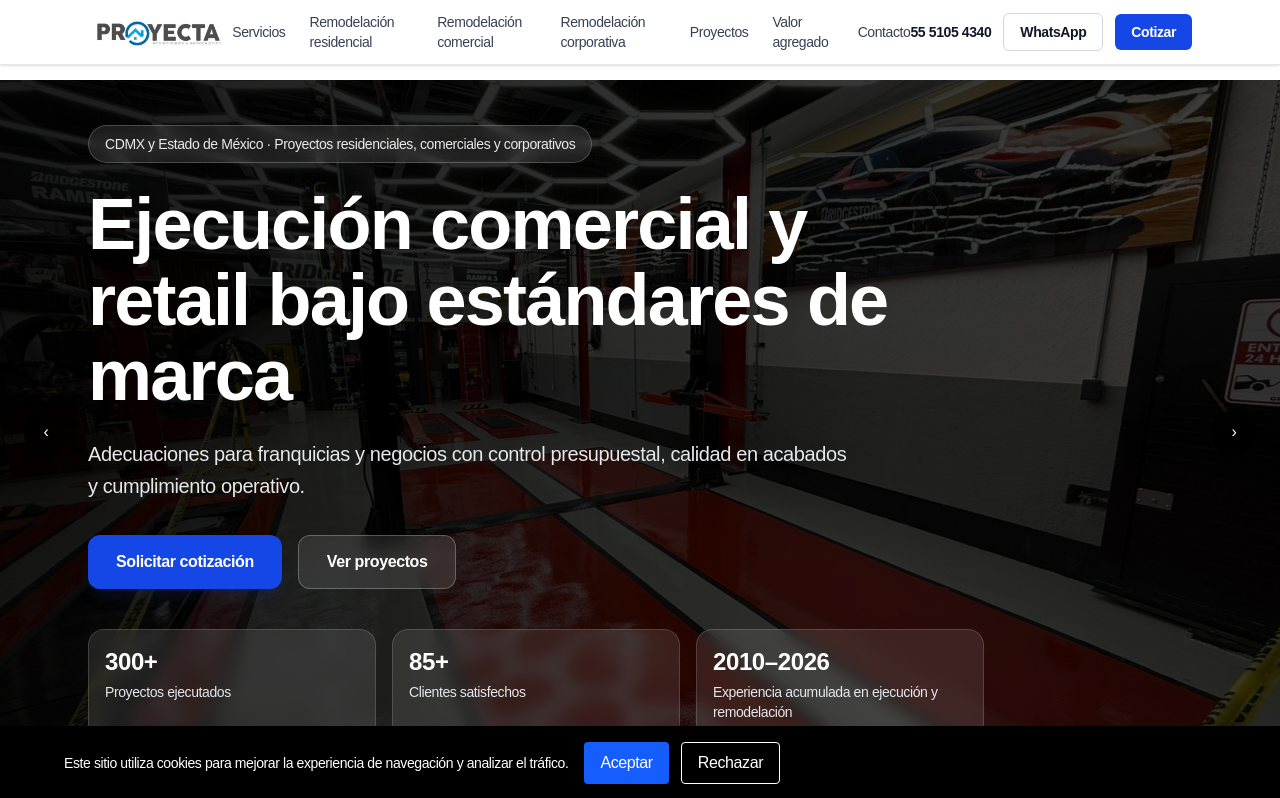
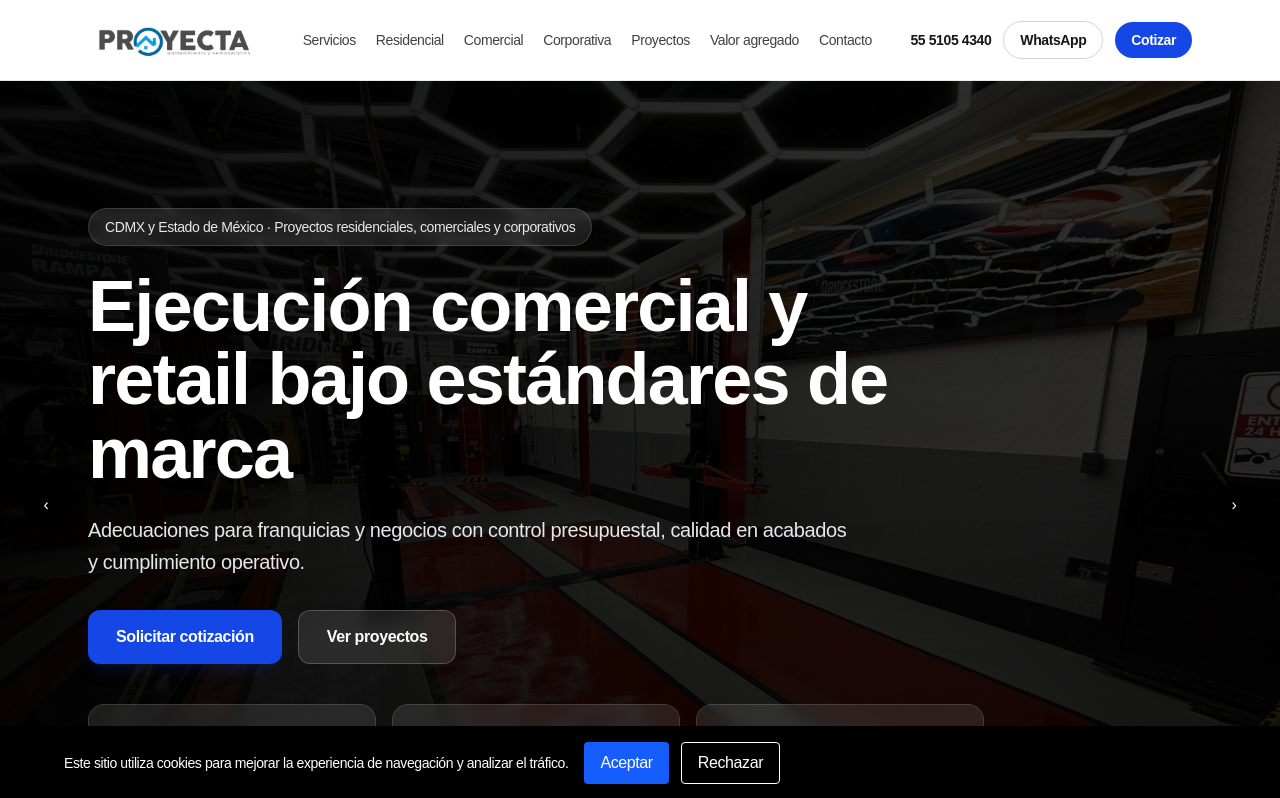
Before and after one commit to caprivara86/proyectaremodela, a Next.js app: page / in a window 1280 px wide. Shown: the top 798 px of the page. Built offline with nearby package versions, Linux system fonts and the light colour scheme.

Commit message:
Header premium + hero spacing mobile improvements

```diff
--- a/src/app/layout.tsx
+++ b/src/app/layout.tsx
@@ -54,51 +54,55 @@ export default function RootLayout({
         <link rel="icon" href="/icon.jpg" />
       </head>
       <body className="bg-white text-gray-900 antialiased tracking-tight">
-        <header className="fixed top-0 inset-x-0 z-50 border-b border-gray-200 bg-white/90 backdrop-blur-md shadow-sm">
-          <div className="max-w-6xl mx-auto px-6 h-16 flex items-center justify-between">
-            <a href="/" className="font-semibold tracking-wide text-white">
+                <header className="fixed inset-x-0 top-0 z-50 border-b border-white/10 bg-[rgba(255,255,255,0.82)] shadow-[0_10px_40px_rgba(15,23,42,0.08)] backdrop-blur-xl">
+          <div className="mx-auto flex h-20 max-w-6xl items-center justify-between gap-3 px-4 sm:px-6">
+            <a href="/" className="flex min-w-0 items-center">
               <Image
                 src="/projects/logo/proyecta_logo_alta_res_4000w.png"
                 alt="Proyecta Remodela"
-                width={180}
+                width={176}
                 height={44}
                 priority
+                className="h-auto w-[140px] sm:w-[160px] md:w-[176px]"
               />
               <span className="sr-only">Proyecta</span>
             </a>
 
-            <nav className="hidden md:flex items-center gap-6 text-sm font-medium text-gray-700">
-              <a href="/servicios" className="hover:text-gray-900 transition">Servicios</a>
-              <a href="/remodelacion-residencial" className="hover:text-gray-900 transition">Remodelación residencial</a>
-              <a href="/remodelacion-comercial" className="hover:text-gray-900 transition">Remodelación comercial</a>
-              <a href="/remodelacion-corporativa" className="hover:text-gray-900 transition">Remodelación corporativa</a>
-              <a href="/proyectos" className="hover:text-gray-900 transition">Proyectos</a>
-              <a href="/por-que" className="hover:text-gray-900 transition">Valor agregado</a>
-              <a href="/contacto" className="hover:text-gray-900 transition">Contacto</a>
+            <nav className="hidden lg:flex items-center gap-5 text-sm font-medium text-neutral-700">
+              <a href="/servicios" className="transition hover:text-neutral-950">Servicios</a>
+              <a href="/remodelacion-residencial" className="transition hover:text-neutral-950">Residencial</a>
+              <a href="/remodelacion-comercial" className="transition hover:text-neutral-950">Comercial</a>
+              <a href="/remodelacion-corporativa" className="transition hover:text-neutral-950">Corporativa</a>
+              <a href="/proyectos" className="transition hover:text-neutral-950">Proyectos</a>
+              <a href="/por-que" className="transition hover:text-neutral-950">Valor agregado</a>
+              <a href="/contacto" className="transition hover:text-neutral-950">Contacto</a>
             </nav>
 
-            <div className="flex items-center gap-3">
-              <MobileMenu />
+            <div className="flex items-center gap-2 sm:gap-3">
               <a
                 href="tel:+525551054340"
-                className="inline-flex items-center text-sm font-semibold text-gray-900 hover:text-blue-700 transition whitespace-nowrap"
+                className="hidden xl:inline-flex items-center whitespace-nowrap text-sm font-semibold text-neutral-900 transition hover:text-blue-700"
               >
                 55 5105 4340
               </a>
+
               <a
                 href={`https://wa.me/${WHATSAPP_PHONE}?text=${WHATSAPP_TEXT}`}
                 target="_blank"
                 rel="noopener noreferrer"
-                className="hidden sm:inline-flex items-center rounded-md border border-gray-300 px-4 py-2 text-sm font-semibold text-gray-900 hover:bg-gray-50 transition"
+                className="hidden md:inline-flex items-center rounded-full border border-neutral-300 px-4 py-2 text-sm font-semibold text-neutral-900 transition hover:bg-neutral-50"
               >
                 WhatsApp
               </a>
+
               <a
                 href="/contacto"
-                className="inline-flex items-center rounded-md bg-blue-700 px-4 py-2 text-sm font-semibold text-white hover:bg-blue-800 transition"
+                className="hidden sm:inline-flex items-center rounded-full bg-blue-700 px-4 py-2 text-sm font-semibold text-white transition hover:bg-blue-800"
               >
                 Cotizar
               </a>
+
+              <MobileMenu />
             </div>
           </div>
         </header>
--- a/src/app/page.tsx
+++ b/src/app/page.tsx
@@ -93,8 +93,8 @@ export default function Home() {
 
   return (
     <main className="min-h-screen bg-white text-gray-900">
-      <section
-        className="relative min-h-[88vh] flex items-center overflow-hidden"
+            <section
+        className="relative flex min-h-[100svh] items-center overflow-hidden pt-24 pb-24 sm:min-h-[92vh] sm:pt-28 sm:pb-20 lg:pt-32 lg:pb-24"
         onMouseEnter={() => {
           isPausedRef.current = true;
         }}
@@ -117,52 +117,53 @@ export default function Home() {
               priority={index === 0}
               className="object-cover"
             />
-            <div className="absolute inset-0 bg-black/65" />
-            <div className="absolute inset-0 bg-gradient-to-r from-black/70 via-black/45 to-black/25" />
+            <div className="absolute inset-0 bg-black/70" />
+            <div className="absolute inset-0 bg-gradient-to-r from-black/80 via-black/50 to-black/30" />
+            <div className="absolute inset-0 bg-gradient-to-t from-black/55 via-transparent to-transparent" />
           </div>
         ))}
 
-        <div className="relative z-10 max-w-6xl mx-auto w-full px-6">
+        <div className="relative z-10 mx-auto w-full max-w-6xl px-5 sm:px-6">
           <div className="max-w-4xl">
-            <div className="inline-flex items-center rounded-full border border-white/20 bg-white/10 px-4 py-2 text-xs md:text-sm font-medium text-white/90 backdrop-blur-sm">
+            <div className="inline-flex max-w-full items-center rounded-full border border-white/15 bg-white/10 px-4 py-2 text-[11px] font-medium leading-5 text-white/90 backdrop-blur-sm sm:text-sm">
               CDMX y Estado de México · Proyectos residenciales, comerciales y corporativos
             </div>
 
-            <h1 className="mt-6 text-4xl md:text-6xl lg:text-7xl font-bold leading-[1.05] tracking-tight text-white">
+            <h1 className="mt-5 max-w-4xl text-3xl font-bold leading-[1.02] tracking-tight text-white sm:mt-6 sm:text-5xl md:text-6xl lg:text-7xl">
               {slides[current].title}
             </h1>
 
-            <p className="mt-6 max-w-3xl text-lg md:text-xl leading-relaxed text-gray-200">
+            <p className="mt-5 max-w-3xl text-base leading-7 text-gray-200 sm:mt-6 sm:text-lg sm:leading-8 md:text-xl">
               {slides[current].description}
             </p>
 
-            <div className="mt-8 flex flex-col sm:flex-row gap-4">
+            <div className="mt-7 flex flex-col gap-3 sm:mt-8 sm:flex-row sm:gap-4">
               <a
                 href="/contacto"
-                className="inline-flex justify-center items-center rounded-xl bg-blue-700 px-7 py-3.5 text-white font-semibold shadow-lg shadow-blue-900/20 transition hover:bg-blue-800"
+                className="inline-flex min-h-12 items-center justify-center rounded-xl bg-blue-700 px-6 py-3.5 text-base font-semibold text-white shadow-lg shadow-blue-900/20 transition hover:bg-blue-800 sm:px-7"
               >
                 Solicitar cotización
               </a>
               <a
                 href="/proyectos"
-                className="inline-flex justify-center items-center rounded-xl border border-white/25 bg-white/10 px-7 py-3.5 text-white font-semibold backdrop-blur-sm transition hover:bg-white/15"
+                className="inline-flex min-h-12 items-center justify-center rounded-xl border border-white/20 bg-white/10 px-6 py-3.5 text-base font-semibold text-white backdrop-blur-sm transition hover:bg-white/15 sm:px-7"
               >
                 Ver proyectos
               </a>
             </div>
 
-            <div className="mt-10 grid gap-4 sm:grid-cols-3">
-              <div className="rounded-2xl border border-white/15 bg-white/10 p-4 backdrop-blur-sm">
-                <div className="text-2xl font-bold text-white">300+</div>
-                <p className="mt-1 text-sm text-gray-200">Proyectos ejecutados</p>
+            <div className="mt-8 grid gap-3 sm:mt-10 sm:grid-cols-3 sm:gap-4">
+              <div className="rounded-2xl border border-white/12 bg-white/10 p-4 backdrop-blur-sm sm:p-5">
+                <div className="text-2xl font-bold text-white sm:text-3xl">300+</div>
+                <p className="mt-1 text-sm leading-6 text-gray-200">Proyectos ejecutados</p>
               </div>
-              <div className="rounded-2xl border border-white/15 bg-white/10 p-4 backdrop-blur-sm">
-                <div className="text-2xl font-bold text-white">85+</div>
-                <p className="mt-1 text-sm text-gray-200">Clientes satisfechos</p>
+              <div className="rounded-2xl border border-white/12 bg-white/10 p-4 backdrop-blur-sm sm:p-5">
+                <div className="text-2xl font-bold text-white sm:text-3xl">85+</div>
+                <p className="mt-1 text-sm leading-6 text-gray-200">Clientes satisfechos</p>
               </div>
-              <div className="rounded-2xl border border-white/15 bg-white/10 p-4 backdrop-blur-sm">
-                <div className="text-2xl font-bold text-white">2010–2026</div>
-                <p className="mt-1 text-sm text-gray-200">Experiencia acumulada en ejecución y remodelación</p>
+              <div className="rounded-2xl border border-white/12 bg-white/10 p-4 backdrop-blur-sm sm:p-5">
+                <div className="text-2xl font-bold text-white sm:text-3xl">2010–2026</div>
+                <p className="mt-1 text-sm leading-6 text-gray-200">Experiencia acumulada en ejecución y remodelación</p>
               </div>
             </div>
           </div>
@@ -170,7 +171,7 @@ export default function Home() {
 
         <button
           onClick={prevSlide}
-          className="absolute left-4 md:left-6 top-1/2 -translate-y-1/2 z-20 bg-black/35 hover:bg-black/55 text-white h-11 w-11 rounded-full flex items-center justify-center backdrop-blur-sm transition"
+          className="absolute left-3 top-1/2 z-20 hidden h-11 w-11 -translate-y-1/2 items-center justify-center rounded-full bg-black/35 text-white backdrop-blur-sm transition hover:bg-black/55 md:left-6 md:flex"
           aria-label="Anterior"
         >
           ‹
@@ -178,13 +179,13 @@ export default function Home() {
 
         <button
           onClick={nextSlide}
-          className="absolute right-4 md:right-6 top-1/2 -translate-y-1/2 z-20 bg-black/35 hover:bg-black/55 text-white h-11 w-11 rounded-full flex items-center justify-center backdrop-blur-sm transition"
+          className="absolute right-3 top-1/2 z-20 hidden h-11 w-11 -translate-y-1/2 items-center justify-center rounded-full bg-black/35 text-white backdrop-blur-sm transition hover:bg-black/55 md:right-6 md:flex"
           aria-label="Siguiente"
         >
           ›
         </button>
 
-                <div className="absolute bottom-6 left-0 right-0 flex justify-center gap-3 z-20">
+        <div className="absolute bottom-5 left-0 right-0 z-20 flex justify-center gap-2 sm:bottom-6 sm:gap-3">
           {slides.map((_, i) => (
             <button
               key={i}
```
